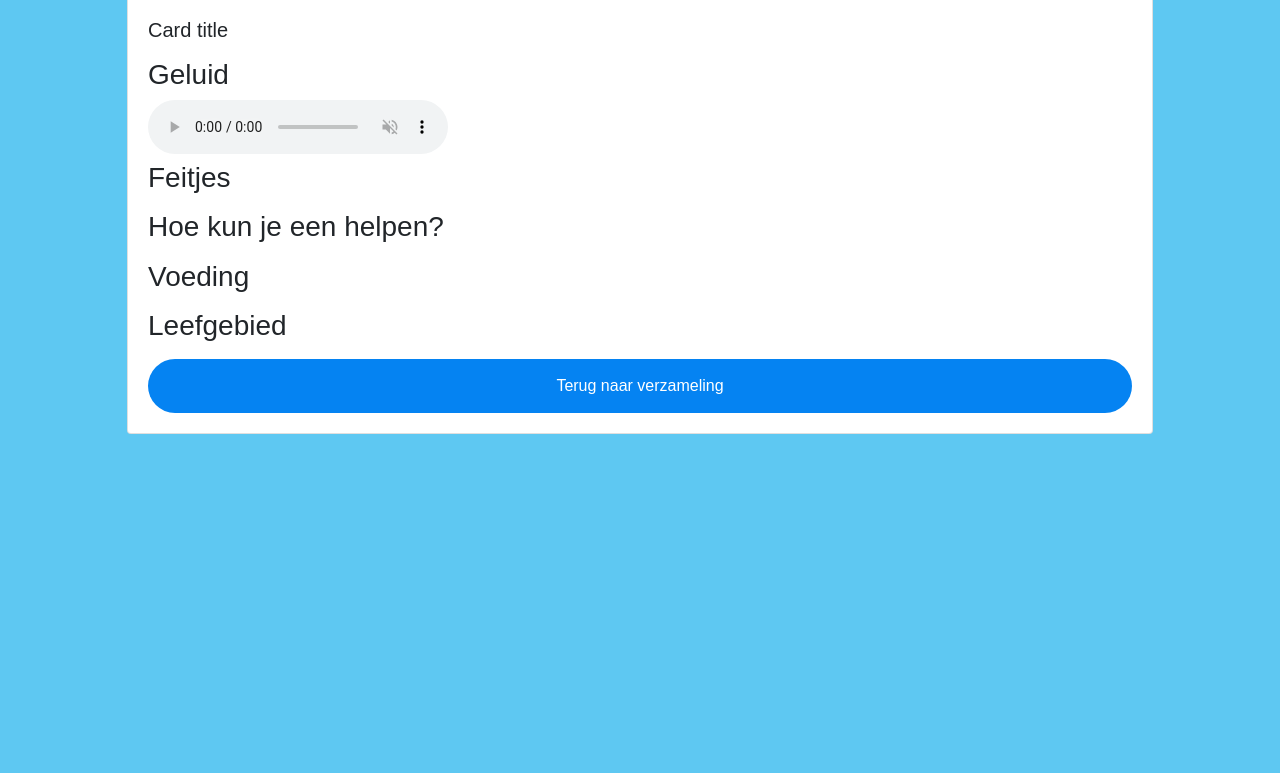
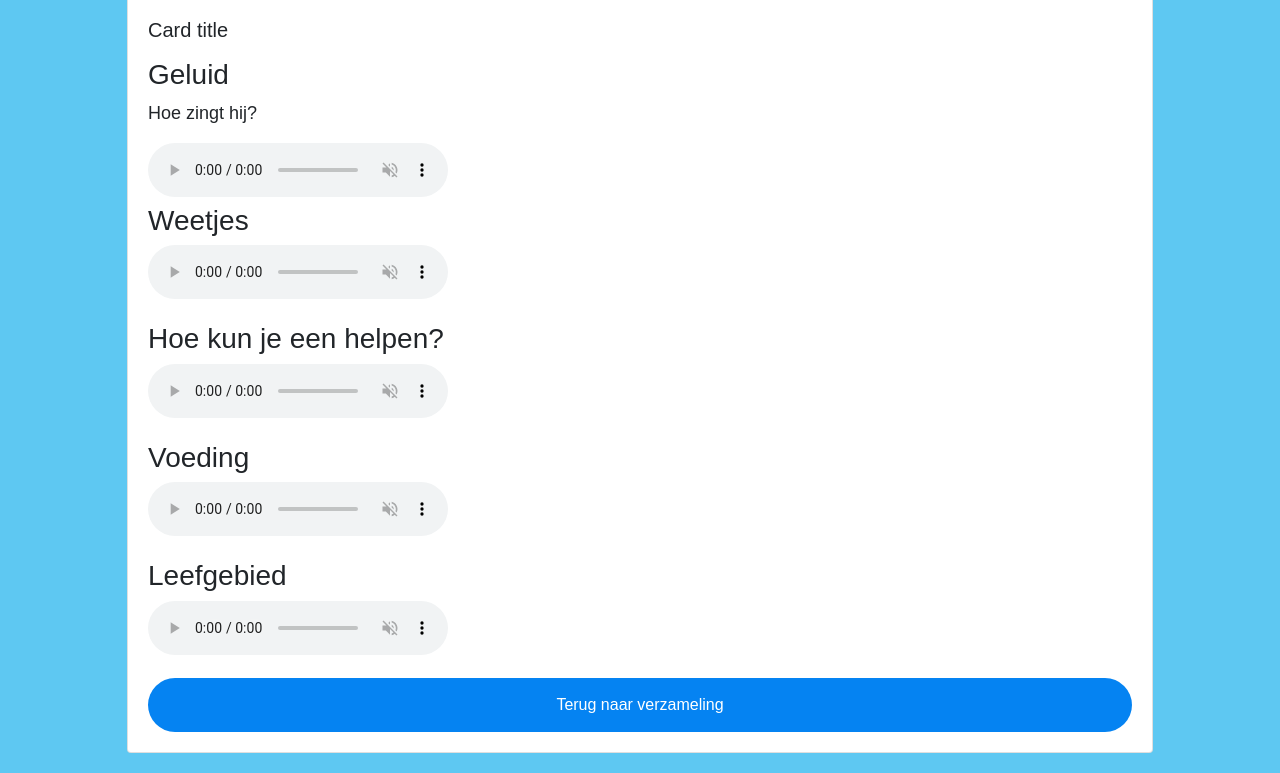
Before and after one commit to KasperOfzeau/birdit-web, a plain HTML site: page birddetail.html in a window 1280 px wide. Shown: the part 47-820 px from the top of the page. Drawn offline with nearby package versions, Linux system fonts and the light colour scheme.

Commit message:
Audio buttons en bestanden toegevoegd
Audio buttons en bestanden toegevoegd aan de bird detail, zowel vogelzang als tekst

```diff
--- a/birddetail.html
+++ b/birddetail.html
@@ -21,19 +21,30 @@
                     <p class="card-text" id="message"></p>
                     <p class="card-text" id="description"></p>
                     <h3>Geluid</h3>
+                        <p>Hoe zingt hij?</p>
+                        <audio controls muted>
+                            <source src="./assets/audio/vogelzang/koolmeess.mp3" type="audio/mpeg">
+                        </audio>
+                    <h3>Weetjes</h3>
                     <audio controls muted>
-                        <source src="./assets/audio/koolmees.mp3" type="audio/mpeg">
+                        <source src="./assets/audio/tekst/koolmees/facts.mp3" type="audio/mpeg">
                     </audio>
-                    <h3>Feitjes</h3>
                     <ul id="facts"></ul>
-                    <h3>Hoe kun je een <span class="vogel"></span> helpen?</h6>
+                    <h3>Hoe kun je een <span class="vogel"></span> helpen?</h3>
+                    <audio controls muted>
+                        <source src="./assets/audio/tekst/koolmees/helps.mp3" type="audio/mpeg">
+                    </audio>
                     <ul id="helps"></ul>
                     <h3>Voeding</h3>
+                    <audio controls muted>
+                        <source src="./assets/audio/tekst/koolmees/voeding.mp3" type="audio/mpeg">
+                    </audio>
                     <ul id="voeding"></ul>
                     <h3>Leefgebied</h3>
+                    <audio controls muted>
+                        <source src="./assets/audio/tekst/koolmees/leefgebied.mp3" type="audio/mpeg">
+                    </audio>
                     <ul id="leefgebied"></ul>
-
-
 
 
                     <a href="/" class="button" id="goback">Terug naar verzameling</a>
```
